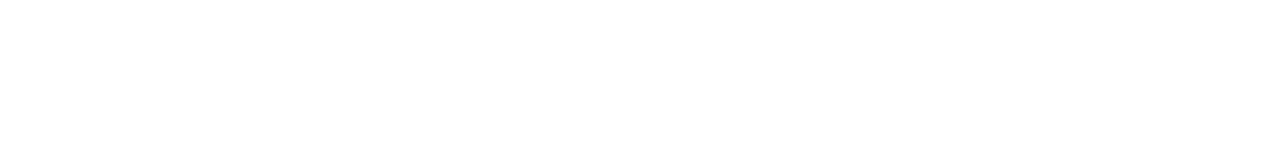
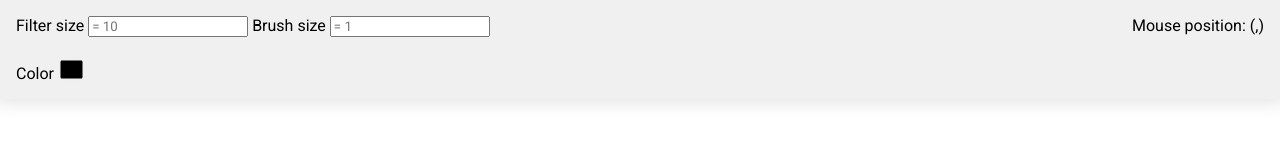
Before and after one commit to alphanumeric-username/stroke-stabilizer, a plain HTML site: page index.html in a window 1280 px wide. Drawn offline with Linux system fonts and the light colour scheme.

Commit message:
Endded ver 1

```diff
--- /dev/null
+++ b/css/index.css
@@ -0,0 +1,61 @@
+@import url('https://fonts.googleapis.com/css2?family=Roboto&display=swap');
+
+*{
+    font-family: 'Roboto', sans-serif;
+    user-select: none;
+}
+
+body{
+    background-color: rgb(253, 248, 232);
+    margin: 0;
+    padding: 0;
+}
+
+.container{
+    display: flex;
+    justify-content: center;
+    align-items: center;
+    margin: 0;
+    padding: 0;
+}
+
+#options{
+    margin: 0;
+    padding: 1em;
+    background-color: rgb(240, 240, 240);
+    box-shadow: 0px 0px 1em 0.25em rgba(0, 0, 0, 0.11);
+    position: fixed;
+    left: 0;
+    right: 0;
+    /* width: 1vw; */
+}
+
+.form-group{
+    display: inline;
+    margin-top: 1em;
+    margin-bottom: 1em;
+}
+
+input[type=color]{
+    border-radius: 40px;
+    padding: 0;
+    border: 0;
+    width: 2em;
+    height: 2em;
+    /* background-color: black; */
+}
+
+input[type=color]:focus {
+
+    /* border-radius: 8px; */
+    outline: 0;
+}
+
+canvas#canvas{
+    background-color: white;
+    margin: 0;
+    cursor: crosshair;
+    /* margin-top: 1em; */
+    /* width: 800px;
+    height: 600px; */
+}
--- a/index.html
+++ b/index.html
@@ -3,10 +3,38 @@
 <head>
     <meta charset="UTF-8">
     <meta name="viewport" content="width=device-width, initial-scale=1.0">
+    <link rel="stylesheet" href="css/index.css">
     <title>Estabilizador</title>
 </head>
 <body>
-    <canvas id="canvas"></canvas>
+    <div id="options">
+        <span id='d-mouse-pos' style='float: right;'>Mouse position: (,)</span>
+        <div class='form'>
+            <div class="form-group">
+                <label for="filter-size">
+                    Filter size
+                </label>
+                <input type="number" name="filter-size" id="filter-size" placeholder="= 10" min="0"/>
+            </div>
+            <div class="form-group">
+                <label for="brush-size">
+                    Brush size
+                </label>
+                <input type="number" name="brush-size" id="brush-size" placeholder="= 1" min="1">
+            </div>
+            <br>
+            <br>
+            <div class="form-group">
+                <label for="color">
+                    Color
+                </label>
+                <input type="color" name="color" id="color">
+            </div>
+        </div>
+    </div>
+    <div class="container">
+        <canvas id="canvas" width="800" height="600"></canvas>
+    </div>
     <script src="js/index.js"></script>
 </body>
 </html>
--- a/js/index.js
+++ b/js/index.js
@@ -1,27 +1,176 @@
-//Flags
+//Variables
 var is_mouse_down = false;
-
+var filter_size = 10;
+var brush_size = 1;
+var color = '#000000';
 //Objects
 const sampler = {
-    reset: () => sampler.points = [],
-    points: []
+    sample: (p) => {
+        moving_average_unit.send_raw_point(p);
+    },
+};
+
+const moving_average_unit = {
+    _raw_buffer: [],//Has a threshold size to start to send data to the filter
+    _last_index: 0,
+    send_raw_point: (p) => {
+        moving_average_unit._raw_buffer.push(p);
+        if (moving_average_unit._raw_buffer.length > 3)
+        {
+            let i;
+            for (i = moving_average_unit._last_index; i < moving_average_unit._raw_buffer.length; i++)
+            {
+                moving_average_unit.filter(moving_average_unit._raw_buffer, i, filter_size);
+            }
+            moving_average_unit._last_index = i;
+        }
+    },
+    filter: (v, x, filter_size) => {
+        const filtered_point = {
+            x: v[x].x,
+            y: v[x].y
+        };
+        for (let i = 1; i <= filter_size; i++)
+        {
+            filtered_point.x += v[clamp(x - i, 0, v.length - 1)].x;
+            filtered_point.y += v[clamp(x - i, 0, v.length - 1)].y;
+        }
+        filtered_point.x /= (filter_size + 1);
+        filtered_point.y /= (filter_size + 1);
+        moving_average_unit.send_filtered_point(filtered_point);
+    },
+    send_filtered_point: (p) => {
+        painter.paint(p);
+    },
+    reset: () => {
+        moving_average_unit._raw_buffer = [];
+        moving_average_unit._last_index = 0;
+    }
+};
+
+const painter = {
+    init: (canvas) => {
+        const _ctx = canvas.getContext('2d');
+        if (!_ctx)
+        {
+            console.log('Can\'t paint: Context is null!');
+            return;
+        }
+        _ctx.strokeStyle = '#000000';
+        painter.ctx = _ctx;
+    },
+    ctx: null,
+    _painting: false,
+    begin_paint: (p) => {
+        painter._painting = true;
+        painter.ctx.strokeStyle = color;
+        painter.ctx.lineWidth = brush_size;
+        painter.ctx.beginPath();
+        painter.ctx.moveTo(p.x, p.y);
+    },
+    paint: (p) => {
+        if (!painter._painting)
+        {
+            painter.begin_paint(p);
+            return;
+        }
+        painter.ctx.lineTo(p.x, p.y);
+        painter.ctx.stroke();
+    },
+    end_paint: () => {
+        painter._painting = false;
+    }
 }
 
 const canvas = document.getElementById('canvas');
+const filter_size_selector = document.getElementById('filter-size');
+const brush_size_selector = document.getElementById('brush-size');
+const color_selector = document.getElementById('color');
 
 //Callbacks
 function mouse_down()
 {
-//Set is_mouse_down flag
-//Flush and clear sampler buffer
+    //Set is_mouse_down flag
+    is_mouse_down = true;
 }
 
 function mouse_up()
 {
-//Reset is_mouse_down flag
+    //Reset is_mouse_down flag
+    is_mouse_down = false;
+    //Flush and clear sampler buffer
+    painter.end_paint();
+    moving_average_unit.reset();
+}
+function mouse_out()
+{
+    is_mouse_down = false;
 }
 
 function mouse_move(e)
 {
-//If is_mouse_down, send points to sampler
+    //If is_mouse_down, send points to sampler
+    if (is_mouse_down)
+    {
+        sampler.sample({x: e.offsetX, y: e.offsetY});
+    }
+    document.getElementById('d-mouse-pos').innerHTML = `Mouse position: ( ${e.offsetX}, ${e.offsetY})`;
 }
+
+function change_filter_size()
+{
+    filter_size = filter_size_selector.value;
+    try{
+        filter_size = Number.parseInt(filter_size);
+        if (Number.isNaN(filter_size))
+            filter_size = 10;
+    } catch(e)
+    {
+        filter_size = 10;
+    }
+}
+
+function change_brush_size()
+{
+    brush_size = brush_size_selector.value;
+    try{
+        brush_size = Number.parseInt(brush_size);
+        if (Number.isNaN(brush_size))
+        brush_size = 1;
+    } catch(e)
+    {
+        brush_size = 1;
+    }
+}
+
+function change_color()
+{
+    color = color_selector.value;
+    // color_selector.style.backgroundColor = color;
+}
+
+function init()
+{
+    document.body.onmousedown = mouse_down;
+    document.body.onmouseup = mouse_up;
+    document.body.onmousemove = mouse_move;
+    // canvas.onmouseout = mouse_out;
+
+    filter_size_selector.onchange = change_filter_size;
+    brush_size_selector.onchange = change_brush_size;
+    color_selector.onchange = change_color;
+
+    painter.init(canvas);
+    canvas.width =  window.innerWidth;
+    canvas.height =  window.innerHeight;
+    // document.getElementById('options').style.width = window.innerWidth;
+}
+
+
+//Helper functions
+const clamp = (t, min, max) => t < min ? min :
+                               t > max ? max : t;
+
+
+
+init();
```
